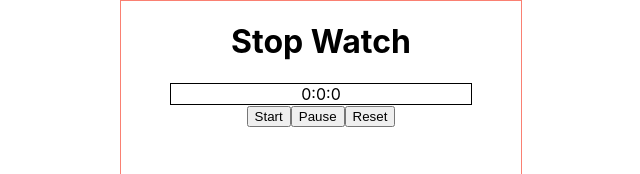
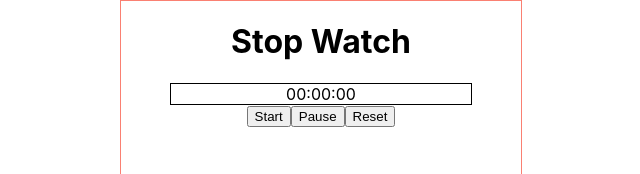
Before and after one commit to samadakram/Stop-watch-typescript, a React (Create React App) app: page / in a window 1280 px wide. Shown: the top 174 px of the page, without its empty margins (319-959 px from the left). Built offline with nearby package versions, Linux system fonts and the light colour scheme.

Commit message:
Update Timer.tsx

```diff
--- a/src/components/Timer/Timer.tsx
+++ b/src/components/Timer/Timer.tsx
@@ -50,7 +50,12 @@ const Timer = () => {
         <div className="timer-container">
             <h1>Stop Watch</h1>
             <div className="time-box">
-                <span>{hour}:{minutes}:{seconds}</span>
+                <span>
+                {hour < 10 && "0"}
+                {hour}:{minutes < 10 && "0"}
+                {minutes}:{seconds < 10 && "0"}
+                {seconds}
+                </span>
             </div>
             <div className="three-buttons">
                 <TimerButton title="Start" click={start} disable={false} />
```
